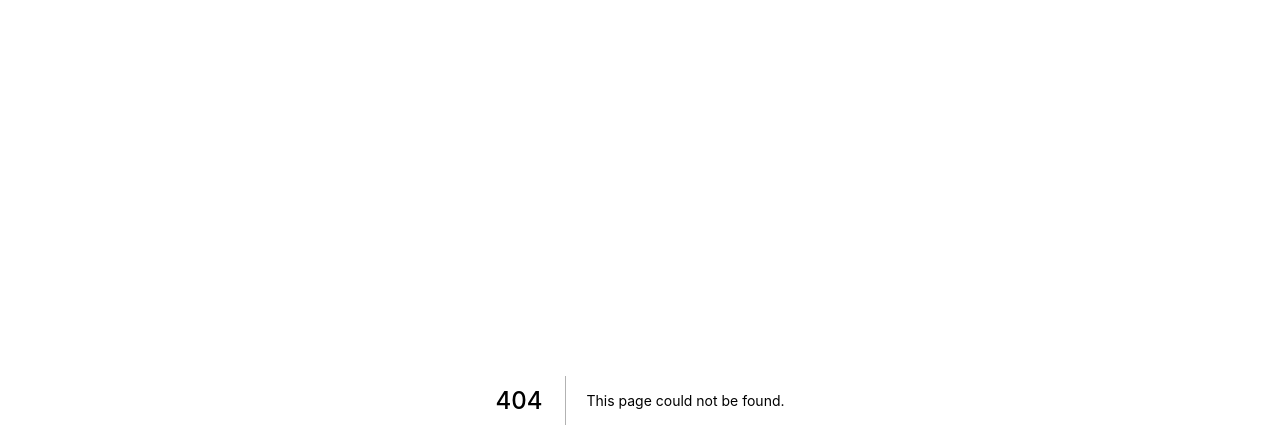
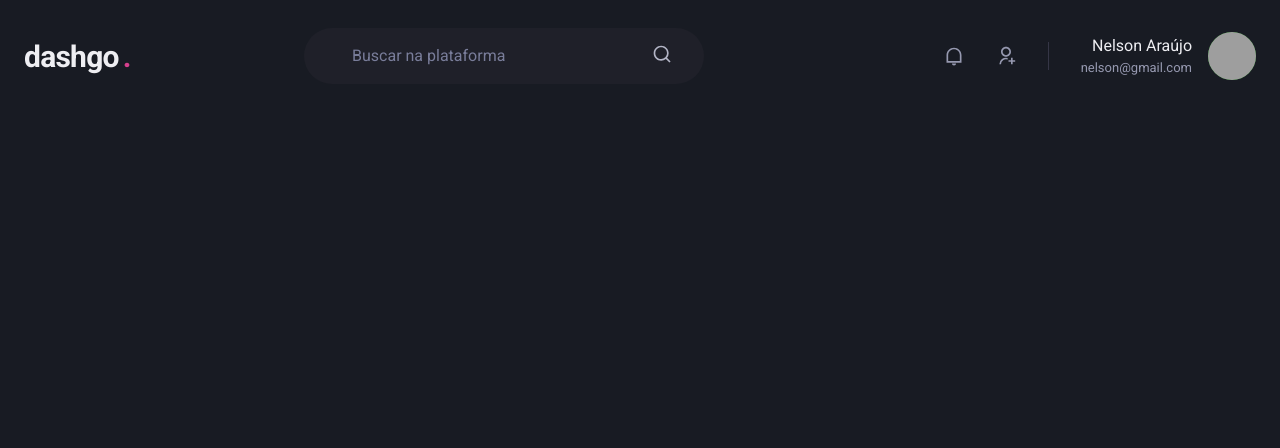
Before and after one commit to nelsonsantosaraujo/dashgo, a Next.js app: page /dashboard in a window 1280 px wide. Before the commit this address had no page. Shown: the top 448 px of the page. Built offline with nearby package versions, Linux system fonts and the light colour scheme; grey boxes are pictures that could not be loaded.

Commit message:
Create Header component

```diff
--- a/package.json
+++ b/package.json
@@ -15,7 +15,8 @@
     "framer-motion": "^4.1.2",
     "next": "10.1.3",
     "react": "17.0.2",
-    "react-dom": "17.0.2"
+    "react-dom": "17.0.2",
+    "react-icons": "^4.2.0"
   },
   "devDependencies": {
     "@types/node": "^14.14.37",
--- /dev/null
+++ b/src/components/Header.tsx
@@ -0,0 +1,88 @@
+import { Flex, Input, Text, Icon, HStack, Box, Avatar } from '@chakra-ui/react';
+import { RiNotificationLine, RiSearchLine, RiUserAddLine } from 'react-icons/ri';
+
+export function Header() {
+  return(
+    <Flex
+      as="header"
+      w="100%"
+      maxWidth={1480}
+      h="20"
+      mx="auto"
+      mt="4"
+      px="6"
+      align="center"
+    >
+      <Text
+        fontSize="3xl"
+        fontWeight="bold"
+        letterSpacing="tight"
+        w="64"
+      >
+        dashgo
+        <Text
+          as="span"
+          ml="1"
+          color="pink.500"
+        >.</Text>
+      </Text>
+
+      <Flex
+        as="label"
+        flex="1"
+        py="4"
+        px="8"
+        ml="6"
+        maxWidth={400}
+        alignSelf="center"
+        color="gray.200"
+        position="relative"
+        bg="gray.800"
+        borderRadius="full"
+      >
+        <Input
+          color="gray.500"
+          variant="unstyled"
+          px="4"
+          mr="4"
+          placeholder="Buscar na plataforma"
+          _placeholder={{ color: 'gray.400' }}
+        />
+
+        <Icon as={RiSearchLine} fontSize="20" />
+      </Flex>
+
+      <Flex
+        align="center"
+        ml="auto"
+      >
+        <HStack
+          spacing="8"
+          mx="8"
+          pr="8"
+          py="1"
+          color="gray.300"
+          borderRightWidth={1}
+          borderColor="gray.700"
+        >
+          <Icon as={RiNotificationLine} fontSize="20" />
+          <Icon as={RiUserAddLine} fontSize="20" />
+        </HStack>
+
+        <Flex align="center">
+          <Box mr="4" textAlign="right">
+            <Text>Nelson Araújo</Text>
+            <Text
+              color="gray.300"
+              fontSize="small"
+            >
+              nelson@gmail.com
+            </Text>
+          </Box>
+
+          <Avatar size="md" name="Nelson Araújo" src="https://github.com/nelsonsantosaraujo.png" />
+        </Flex>
+      </Flex>
+    </Flex>
+  );
+}
--- /dev/null
+++ b/src/pages/dashboard.tsx
@@ -0,0 +1,8 @@
+import { Header } from "../components/Header";
+
+export default function Dashboard() {
+  return(
+    <Header />
+
+  );
+}
```
Also changed, not shown: 1 other file (tests, documents, lock files or other folders).
